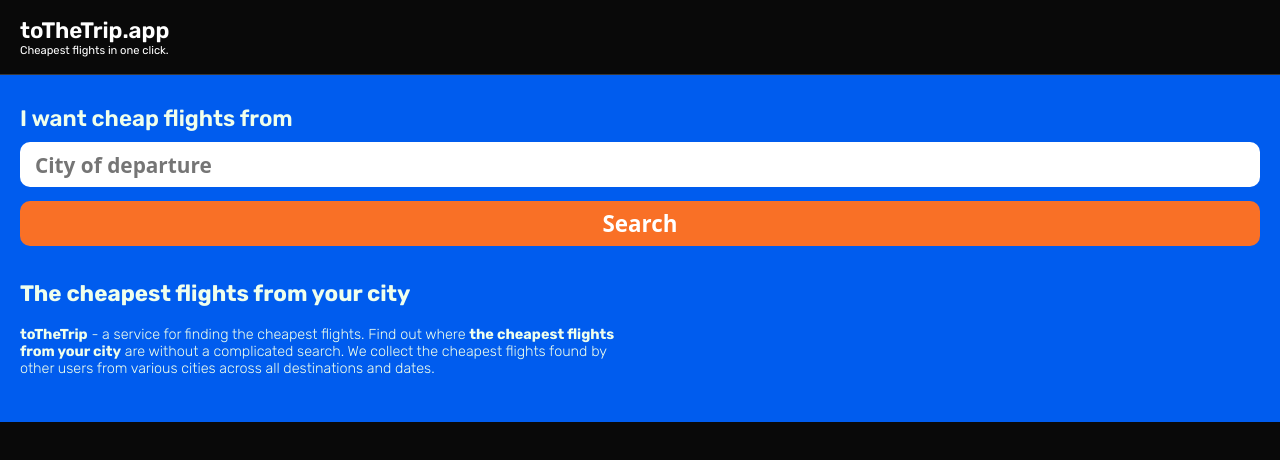
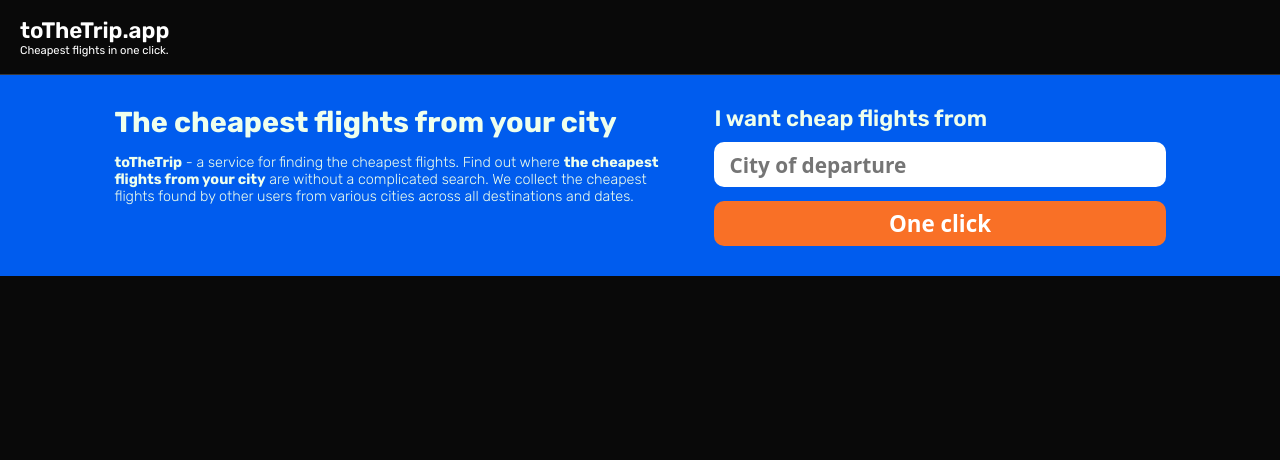
Before and after one commit to aemorozov/toTheTrip_web, a Next.js app: page / in a window 1280 px wide. Shown: the top 460 px of the page. Built offline with nearby package versions, Linux system fonts and the light colour scheme; no server answers.

Commit message:
fix components

```diff
--- a/src/app/flights/from/[city]/TopFlights.module.css
+++ /dev/null
@@ -1,3 +0,0 @@
-.flight {
-  width: 100%;
-}
--- a/src/app/flights/from/[city]/page.module.css
+++ b/src/app/flights/from/[city]/page.module.css
@@ -1,3 +1,10 @@
-.mainBlock {
-  padding: 20px;
+.heroBlock {
+  width: 100%;
+  flex-direction: column;
+  gap: 10px;
+  padding: 30px 20px;
+  display: flex;
+  justify-content: center;
+  color: var(--color-primary);
+  background: var(--bg-accent);
 }
--- a/src/app/globals.css
+++ b/src/app/globals.css
@@ -8,6 +8,7 @@
   --btn-text: #fff;
   --btn-hover: #268eca;
   --nav-bg: #c8fcec;
+  --flights-bg: #272727;
 }
 
 html,
@@ -32,7 +33,12 @@
 }
 
 h1 {
-  font-size: 1.6em;
+  font-size: 1.8em;
+  margin: 0;
+}
+
+h2 {
+  margin: 0;
 }
 
 /* Features Block */
--- a/src/app/page.tsx
+++ b/src/app/page.tsx
@@ -3,9 +3,9 @@
 import { HeroBlock } from "../components/HeroBlock/HeroBlock";
 
 export const metadata: Metadata = {
-  title: "Дешёвые авиабилеты по всем направлениям — ToTheTrip",
+  title: "Cheapest flights in one click - ToTheTrip",
   description:
-    "Дешёвые авиабилеты из всех городов по всем направлениям и датам. Ищем самые выгодные перелёты каждый день.",
+    "Cheapest flights in one click. Compare cheap flights, discover top destinations from your city, and find the lowest airfare deals worldwide in seconds.",
 };
 
 export default function HomePage() {
--- a/src/components/HeroBlock/HeroBlock.module.css
+++ b/src/components/HeroBlock/HeroBlock.module.css
@@ -7,6 +7,12 @@
   justify-content: center;
   color: var(--color-primary);
   background: var(--bg-accent);
+}
+
+.heroForm,
+.leftBlock {
+  max-width: 550px;
+  min-width: 300px;
 }
 
 .heroLabel {
@@ -34,7 +40,7 @@
     BlinkMacSystemFont,
     sans-serif;
   font-weight: 600;
-
+  cursor: pointer;
   position: relative;
   transition: transform 100ms ease-in-out;
 }
@@ -49,8 +55,7 @@
 }
 
 .leftBlock h1 {
-  margin-top: 25px;
-  font-size: 1.4em;
+  /* font-size: 1.4em; */
   line-height: 1.2;
 }
 
@@ -76,3 +81,10 @@
     sans-serif;
   font-weight: 600;
 }
+
+@media screen and (min-width: 880px) {
+  .heroBlock {
+    flex-direction: row;
+    gap: 50px;
+  }
+}
--- a/src/components/HeroBlock/HeroBlock.tsx
+++ b/src/components/HeroBlock/HeroBlock.tsx
@@ -35,7 +35,7 @@
   const resolveViaPlaces = async (term: string): Promise<string | null> => {
     try {
       const controller = new AbortController();
-      const timeout = setTimeout(() => controller.abort(), 1000);
+      const timeout = setTimeout(() => controller.abort(), 800);
 
       const res = await fetch(
         `/api/places?term=${encodeURIComponent(term)}&locale=en`,
@@ -120,6 +120,16 @@
 
   return (
     <section className={styles.heroBlock}>
+      <div className={styles.leftBlock}>
+        <h1>The cheapest flights from your city</h1>
+        <p className={styles.heroDescription}>
+          <strong>toTheTrip</strong> - a service for finding the cheapest
+          flights. Find out where{" "}
+          <strong>the cheapest flights from your city</strong> are without a
+          complicated search. We collect the cheapest flights found by other
+          users from various cities across all destinations and dates.
+        </p>
+      </div>
       <div className={styles.heroForm}>
         <label htmlFor="cityInput" className={styles.heroLabel}>
           I want cheap flights from
@@ -144,20 +154,8 @@
         />
 
         <button className={styles.searchButton} onClick={handleSearch}>
-          Search
+          One click
         </button>
-      </div>
-
-      <div className={styles.leftBlock}>
-        <h1>The cheapest flights from your city</h1>
-        <p className={styles.heroDescription}>
-          {" "}
-          <strong>toTheTrip</strong> - a service for finding the cheapest
-          flights. Find out where{" "}
-          <strong>the cheapest flights from your city</strong> are without a
-          complicated search. We collect the cheapest flights found by other
-          users from various cities across all destinations and dates.{" "}
-        </p>
       </div>
     </section>
   );
--- a/src/components/Navigation/Navigation.module.css
+++ b/src/components/Navigation/Navigation.module.css
@@ -7,6 +7,7 @@
   justify-content: start;
   padding: 0 0 0 20px;
   border-bottom: 1px solid #383838;
+  cursor: pointer;
 }
 
 .logoText {
```
Also changed, not shown: src/app/flights/from/[city]/page.tsx (+7 -8 lines), src/components/TopFlights/TopFlights.module.css (added, +15 -0 lines), src/components/TopFlights/TopFlights.tsx (renamed from src/app/flights/from/[city]/TopFlights.tsx, +3 -5 lines).
